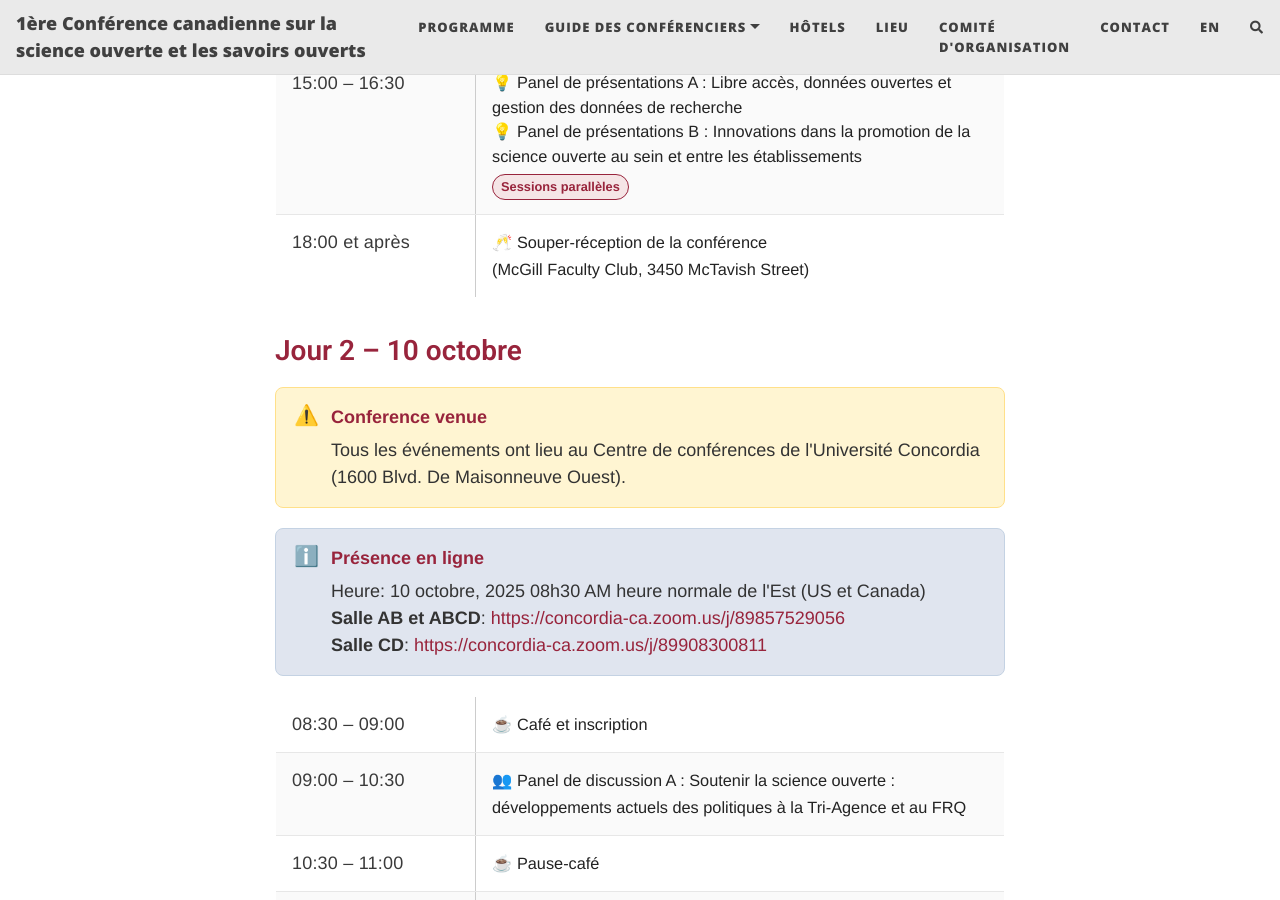
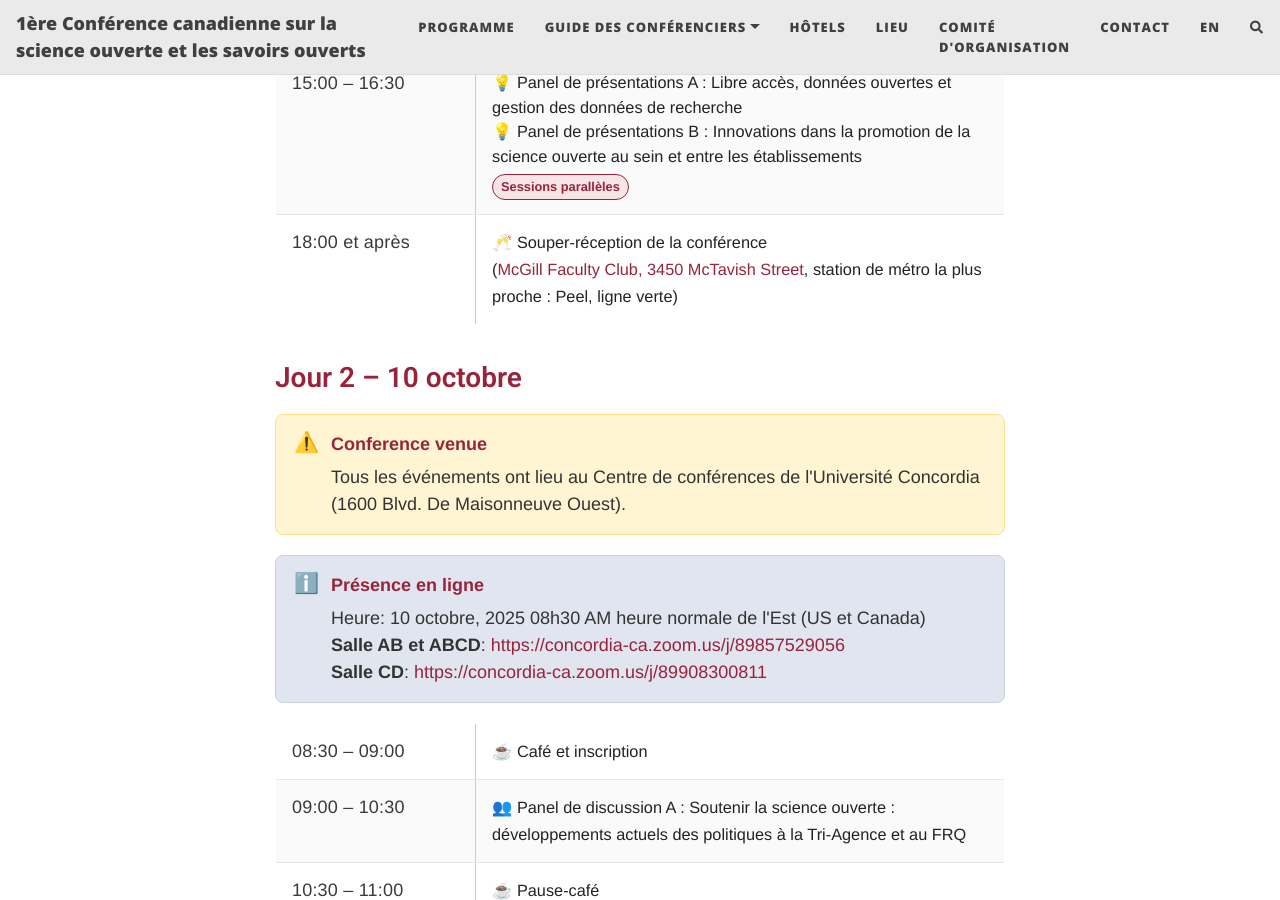
Before and after one commit to oscanada/oscanada.github.io, a Jekyll site: the page built from fr/program.html, in a window 1280 px wide and 900 px high, scrolled down 1467 px. Built offline with Jekyll 4.4.1, drawn with Linux system fonts in a browser that asks for light colours; nearby versions of some CDN libraries; comment, search, counter and statistics services are not loaded.

Commit message:
Update program

```diff
--- a/en/program.html
+++ b/en/program.html
@@ -233,7 +233,7 @@ cover-img:
         </tr>
         <tr>
           <td class="time-cell">18:00 onwards</td>
-          <td class="content-cell"><span class="social">🥂 Conference reception<br>(McGill Faculty Club, 3450 McTavish Street)</span></td>
+          <td class="content-cell"><span class="social">🥂 Conference reception<br>(<a href="/assets/img/map_reception.png" target="_blank">McGill Faculty Club, 3450 McTavish Street</a>; closest metro station: Peel, green line)</span></td>
 </td>
         </tr>
       </tbody>
--- a/fr/program.html
+++ b/fr/program.html
@@ -232,7 +232,7 @@ cover-img:
         </tr>
         <tr>
           <td class="time-cell">18:00 et après</td>
-          <td class="content-cell"><span class="social">🥂 Souper-réception de la conférence<br>(McGill Faculty Club, 3450 McTavish Street)</span></td>
+          <td class="content-cell"><span class="social">🥂 Souper-réception de la conférence<br>(<a href="/assets/img/map_reception.png" target="_blank">McGill Faculty Club, 3450 McTavish Street</a>, station de métro la plus proche : Peel, ligne verte)</span></td>
         </tr>
       </tbody>
     </table>
```
Also changed, not shown: assets/img/map_reception.png (added).
